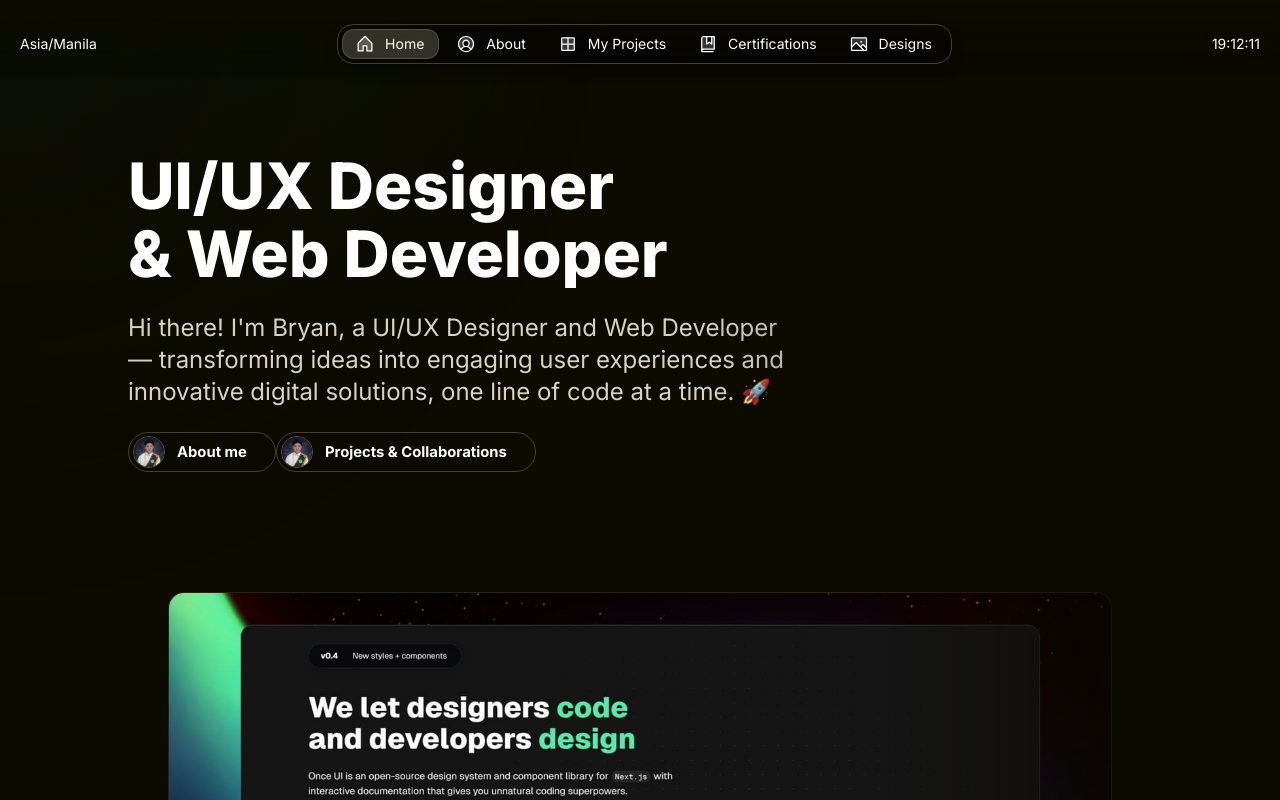
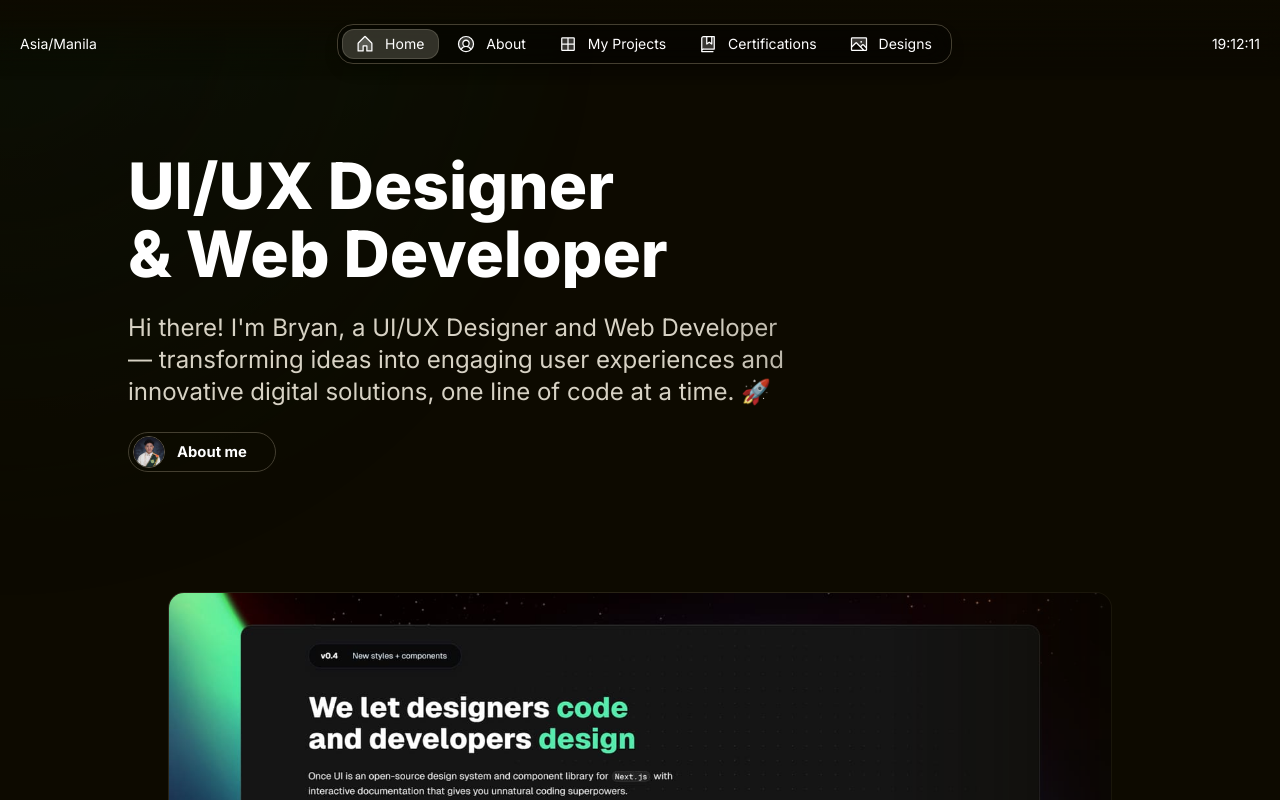
Before and after one commit to JB-VERGARA/once-ui-portfolio, a Next.js app: page /en in a window 1280 px wide. Shown: the top 800 px of the page. Built offline with nearby package versions, Linux system fonts and the light colour scheme.

Commit message:
Fix Homepage

```diff
--- a/src/app/[locale]/page.tsx
+++ b/src/app/[locale]/page.tsx
@@ -121,25 +121,6 @@ export default function Home(
 											<Arrow trigger="#about"/>
 									</Flex>
 								</Button>
-								<Button
-									id="work"
-									data-border="rounded"
-									href={`/${locale}/work`}
-									variant="tertiary"
-									size="m">
-									<Flex
-										gap="8"
-										alignItems="center">
-										{about.avatar.display && (
-											<Avatar
-												style={{marginLeft: '-0.75rem', marginRight: '0.25rem'}}
-												src={person.avatar}
-												size="m"/>
-											)}
-											{t("work.title")}
-											<Arrow trigger="#work"/>
-									</Flex>
-								</Button>
 							</Flex>
 						</RevealFx>
 					</Flex>
```
